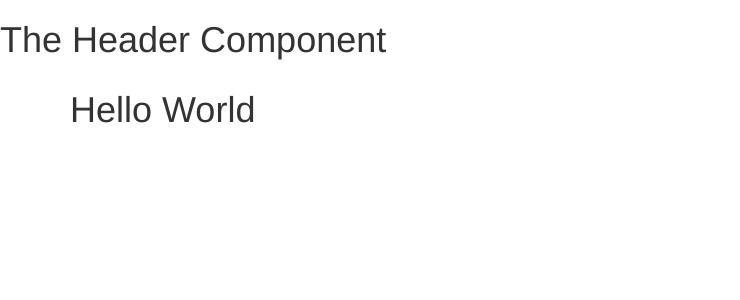
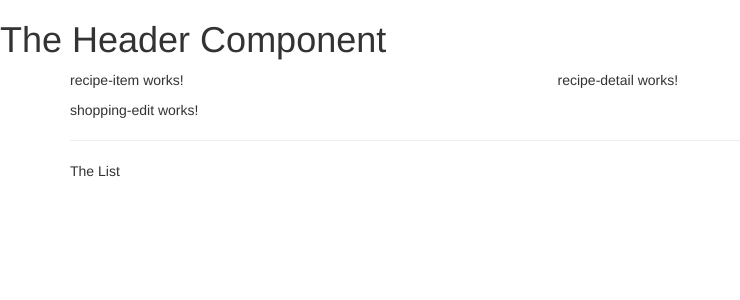
Before and after one commit to DannyW9/Angular-recipe-and-shopping-list, an Angular app: page / in a window 1280 px wide. Shown: the top 300 px of the page, without its empty margins (0-740 px from the left). Built offline with nearby package versions, Linux system fonts and the light colour scheme.

Commit message:
Adds basic content to each component

```diff
--- a/src/app/app.component.html
+++ b/src/app/app.component.html
@@ -3,7 +3,8 @@
 <div class="container">
   <div class="row">
     <div class="col-md-12">
-      <h1>Hello World</h1>
+      <app-recipes></app-recipes>
+      <app-shopping-list></app-shopping-list>
     </div>
   </div>
 </div>
--- a/src/app/recipes/recipe-list/recipe-list.component.html
+++ b/src/app/recipes/recipe-list/recipe-list.component.html
@@ -1 +1 @@
-<p>recipe-list works!</p>
+<app-recipe-item></app-recipe-item>
--- a/src/app/recipes/recipes.component.html
+++ b/src/app/recipes/recipes.component.html
@@ -1 +1,8 @@
-<p>recipes works!</p>
+<div class="row">
+  <div class="col-md-5">
+    <app-recipe-list></app-recipe-list>
+  </div>
+  <div class="col-md-7">
+    <app-recipe-detail></app-recipe-detail>
+  </div>
+</div>
--- a/src/app/shopping-list/shopping-list.component.html
+++ b/src/app/shopping-list/shopping-list.component.html
@@ -1 +1,7 @@
-<p>shopping-list works!</p>
+<div class="row">
+  <div class="col-xs-10">
+    <app-shopping-edit></app-shopping-edit>
+    <hr>
+    <p>The List</p>
+  </div>
+</div>
```
